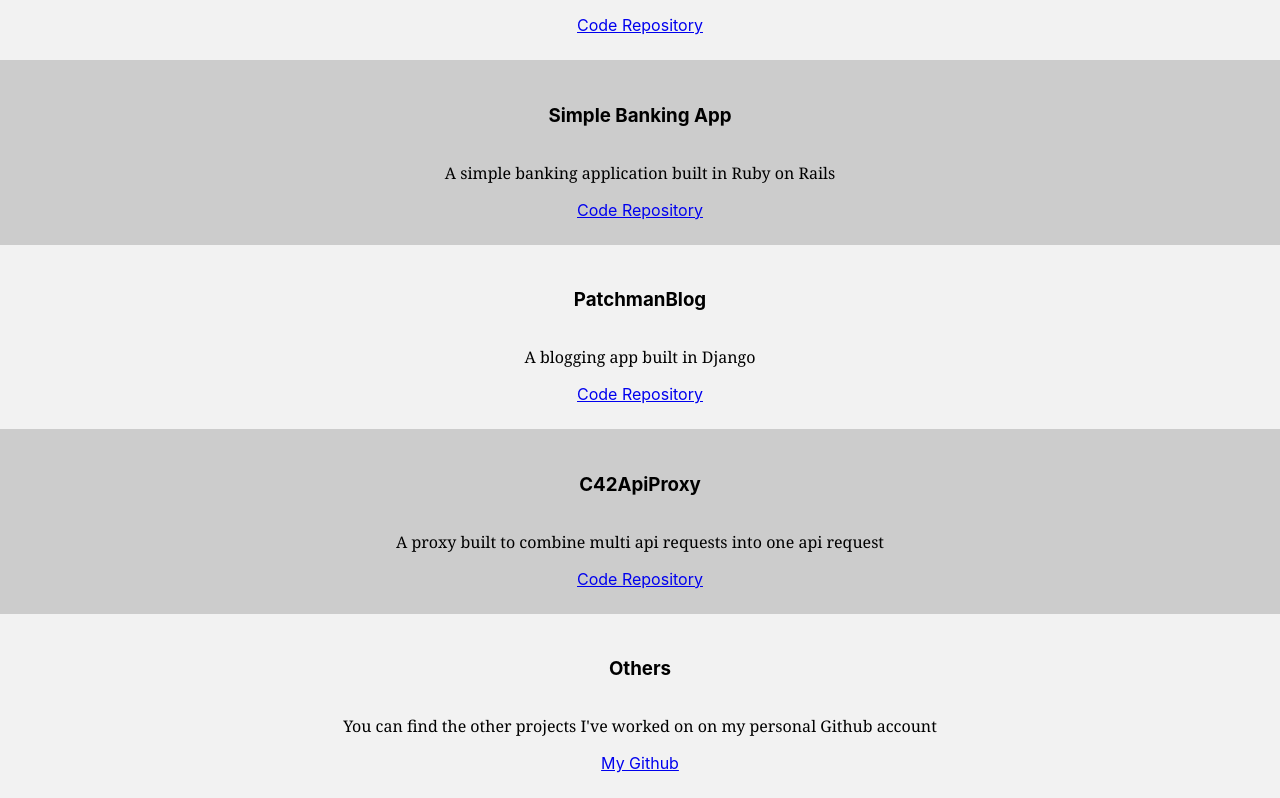
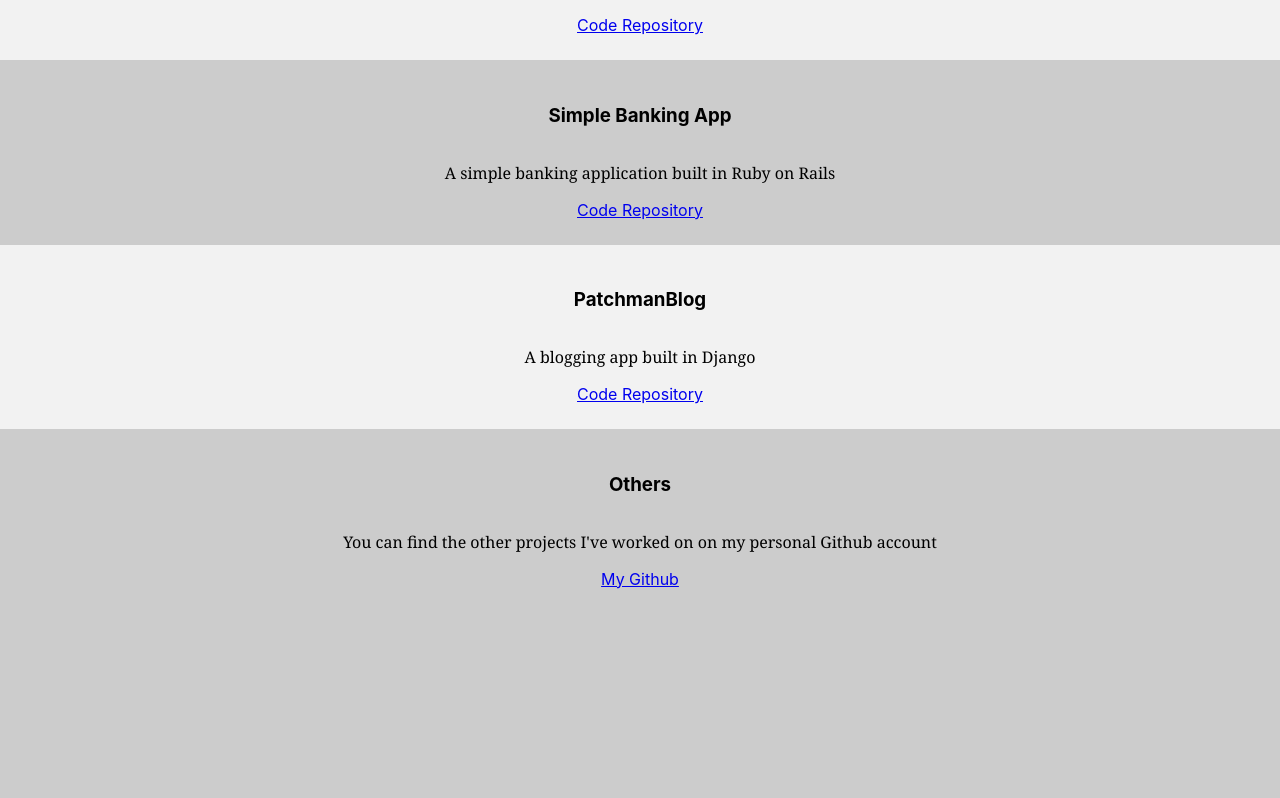
Before and after one commit to SheaMeyers/SheaMeyers.github.io, a React (Create React App) app: page /projects in a window 1280 px wide. Shown: the part 660-1458 px from the top of the page. After the commit the page ends 1274 px from the top, so only its background shows below. Built offline with nearby package versions, Linux system fonts and the light colour scheme.

Commit message:
Remove project from Projects section

```diff
--- a/src/Projects.tsx
+++ b/src/Projects.tsx
@@ -34,11 +34,6 @@ const Projects: React.FC = () => {
                 <a href="https://github.com/SheaMeyers/PatchmanBlog" target="_blank" rel="noopener noreferrer">Code Repository</a>
             </div>
             <div className="About-me-grey-section">
-                <h3>C42ApiProxy</h3>
-                <p>A proxy built to combine multi api requests into one api request</p>
-                <a href="https://github.com/SheaMeyers/C42ApiProxy" target="_blank" rel="noopener noreferrer">Code Repository</a>
-            </div>
-            <div className="About-me-off-white-section">
                 <h3>Others</h3>
                 <p>You can find the other projects I've worked on on my personal Github account</p>
                 <a href="https://github.com/SheaMeyers" target="_blank" rel="noopener noreferrer">My Github</a>
```
